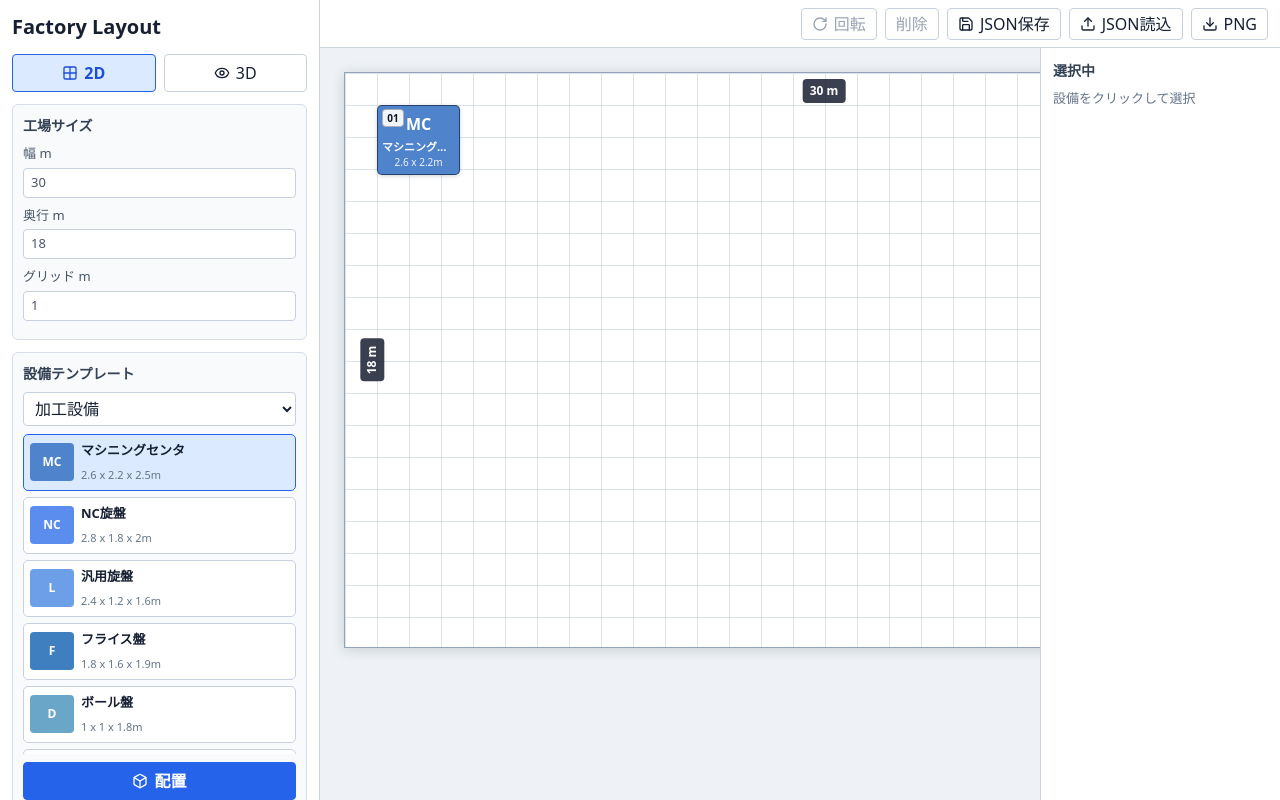
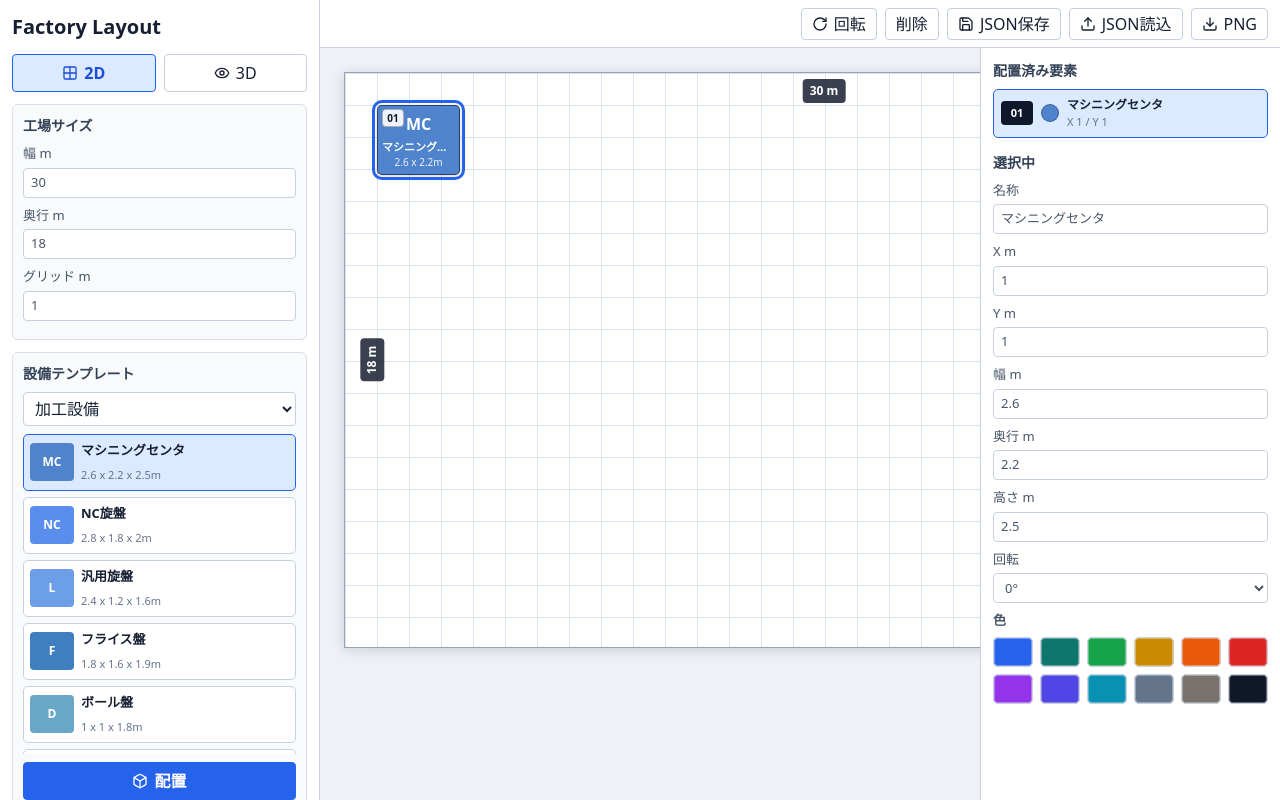
Before and after one commit to PlugBits/factory-layout, a React (Vite) app: page / in a window 1280 px wide. Both pictures are taken after a click on the button "配置". Built offline with nearby package versions, Linux system fonts and the light colour scheme.

Commit message:
Improve 2D layout editing controls

```diff
--- a/src/App.tsx
+++ b/src/App.tsx
@@ -85,6 +85,21 @@ const categoryLabels: Record<Category, string> = {
   safety: "安全"
 };
 
+const itemColorPalette = [
+  "#2563eb",
+  "#0f766e",
+  "#16a34a",
+  "#ca8a04",
+  "#ea580c",
+  "#dc2626",
+  "#9333ea",
+  "#4f46e5",
+  "#0891b2",
+  "#64748b",
+  "#78716c",
+  "#111827"
+];
+
 function makeId(prefix: string) {
   return `${prefix}-${crypto.randomUUID ? crypto.randomUUID() : `${Date.now()}-${Math.random()}`}`;
 }
@@ -116,10 +131,11 @@ function App() {
 
   const addSelectedTemplate = () => {
     const template = selectedTemplate;
+    const id = makeId("item");
     setItems((current) => [
       ...current,
       {
-        id: makeId("item"),
+        id,
         templateId: template.id,
         name: template.name,
         x: 1,
@@ -132,11 +148,34 @@ function App() {
         icon: template.icon
       }
     ]);
+    setSelectedId(id);
   };
 
   const updateItem = (id: string, patch: Partial<LayoutItem>) => {
     setItems((current) => current.map((item) => item.id === id ? { ...item, ...patch } : item));
   };
+
+  const moveItemTo = (item: LayoutItem, rawX: number, rawY: number) => {
+    const x = snap(Math.max(0, Math.min(factory.width - item.width, rawX)), factory.grid);
+    const y = snap(Math.max(0, Math.min(factory.depth - item.depth, rawY)), factory.grid);
+    updateItem(item.id, { x, y });
+  };
+
+  useEffect(() => {
+    const keyDown = (event: KeyboardEvent) => {
+      if (viewMode !== "2d" || !selectedId || drag || isFormField(event.target)) return;
+      const movement = getArrowMovement(event.code);
+      if (!movement) return;
+      event.preventDefault();
+      const item = items.find((entry) => entry.id === selectedId);
+      if (!item) return;
+      const step = factory.grid || 1;
+      moveItemTo(item, item.x + movement.dx * step, item.y + movement.dy * step);
+    };
+
+    window.addEventListener("keydown", keyDown);
+    return () => window.removeEventListener("keydown", keyDown);
+  }, [drag, factory, items, selectedId, viewMode]);
 
   const deleteSelected = () => {
     if (!selectedId) return;
@@ -169,9 +208,7 @@ function App() {
     if (!item) return;
     const rawX = (event.clientX - rect.left) / pxPerMeter - drag.dx;
     const rawY = (event.clientY - rect.top) / pxPerMeter - drag.dy;
-    const x = snap(Math.max(0, Math.min(factory.width - item.width, rawX)), factory.grid);
-    const y = snap(Math.max(0, Math.min(factory.depth - item.depth, rawY)), factory.grid);
-    updateItem(item.id, { x, y });
+    moveItemTo(item, rawX, rawY);
   };
 
   const endDrag = (event: React.PointerEvent) => {
@@ -296,6 +333,26 @@ function App() {
           )}
 
           <aside className="properties">
+            <div className="panel-title">配置済み要素</div>
+            <div className="placed-list">
+              {items.length ? items.map((item, index) => (
+                <button
+                  key={item.id}
+                  className={item.id === selectedId ? "placed-item selected" : "placed-item"}
+                  onClick={() => setSelectedId(item.id)}
+                >
+                  <span className="placed-number">{String(index + 1).padStart(2, "0")}</span>
+                  <span className="placed-color" style={{ backgroundColor: item.color }} />
+                  <span className="placed-main">
+                    <strong>{item.name}</strong>
+                    <small>X {item.x} / Y {item.y}</small>
+                  </span>
+                </button>
+              )) : (
+                <p>配置済み要素はありません</p>
+              )}
+            </div>
+
             <div className="panel-title">選択中</div>
             {selectedItem ? (
               <>
@@ -308,6 +365,20 @@ function App() {
                 <label>回転<select value={selectedItem.rotation} onChange={(event) => updateItem(selectedItem.id, { rotation: Number(event.target.value) as LayoutItem["rotation"] })}>
                   {[0, 90, 180, 270].map((angle) => <option key={angle} value={angle}>{angle}°</option>)}
                 </select></label>
+                <div className="color-panel">
+                  <div className="field-title">色</div>
+                  <div className="color-grid">
+                    {itemColorPalette.map((color) => (
+                      <button
+                        key={color}
+                        className={selectedItem.color.toLowerCase() === color.toLowerCase() ? "color-swatch active" : "color-swatch"}
+                        style={{ backgroundColor: color }}
+                        onClick={() => updateItem(selectedItem.id, { color })}
+                        aria-label={`色 ${color}`}
+                      />
+                    ))}
+                  </div>
+                </div>
               </>
             ) : (
               <p>設備をクリックして選択</p>
@@ -497,6 +568,14 @@ function snap(value: number, grid: number) {
   return Number((Math.round(value / grid) * grid).toFixed(3));
 }
 
+function getArrowMovement(code: string) {
+  if (code === "ArrowLeft") return { dx: -1, dy: 0 };
+  if (code === "ArrowRight") return { dx: 1, dy: 0 };
+  if (code === "ArrowUp") return { dx: 0, dy: -1 };
+  if (code === "ArrowDown") return { dx: 0, dy: 1 };
+  return null;
+}
+
 function isWalkKey(code: string) {
   return ["KeyW", "KeyA", "KeyS", "KeyD", "ArrowUp", "ArrowLeft", "ArrowDown", "ArrowRight", "ShiftLeft", "ShiftRight"].includes(code);
 }
--- a/src/styles.css
+++ b/src/styles.css
@@ -212,7 +212,7 @@ select {
 
 .content {
   display: grid;
-  grid-template-columns: minmax(0, 1fr) 240px;
+  grid-template-columns: minmax(0, 1fr) 300px;
   min-height: 0;
 }
 
@@ -352,3 +352,92 @@ select {
   color: #64748b;
   font-size: 13px;
 }
+
+.placed-list {
+  display: grid;
+  gap: 6px;
+  max-height: 220px;
+  overflow: auto;
+  margin-bottom: 14px;
+}
+
+.placed-item {
+  display: grid;
+  grid-template-columns: 32px 18px minmax(0, 1fr);
+  align-items: center;
+  gap: 8px;
+  min-height: 44px;
+  border-radius: 5px;
+  padding: 6px 7px;
+  text-align: left;
+}
+
+.placed-item.selected {
+  border-color: #2563eb;
+  background: #dbeafe;
+}
+
+.placed-number {
+  display: grid;
+  place-items: center;
+  min-height: 24px;
+  border-radius: 4px;
+  background: #0f172a;
+  color: #fff;
+  font-size: 11px;
+  font-weight: 900;
+}
+
+.placed-color {
+  width: 18px;
+  height: 18px;
+  border: 1px solid rgba(15, 23, 42, 0.32);
+  border-radius: 50%;
+}
+
+.placed-main {
+  display: grid;
+  min-width: 0;
+}
+
+.placed-main strong {
+  overflow: hidden;
+  color: #172033;
+  font-size: 12px;
+  text-overflow: ellipsis;
+  white-space: nowrap;
+}
+
+.placed-main small {
+  color: #64748b;
+  font-size: 11px;
+}
+
+.field-title {
+  margin-bottom: 6px;
+  color: #475569;
+  font-size: 13px;
+  font-weight: 800;
+}
+
+.color-panel {
+  margin-top: 2px;
+}
+
+.color-grid {
+  display: grid;
+  grid-template-columns: repeat(6, 1fr);
+  gap: 7px;
+}
+
+.color-swatch {
+  width: 100%;
+  min-height: 30px;
+  border-radius: 5px;
+  box-shadow: inset 0 0 0 1px rgba(255, 255, 255, 0.35);
+}
+
+.color-swatch.active {
+  outline: 3px solid #0f172a;
+  outline-offset: 2px;
+}
```
